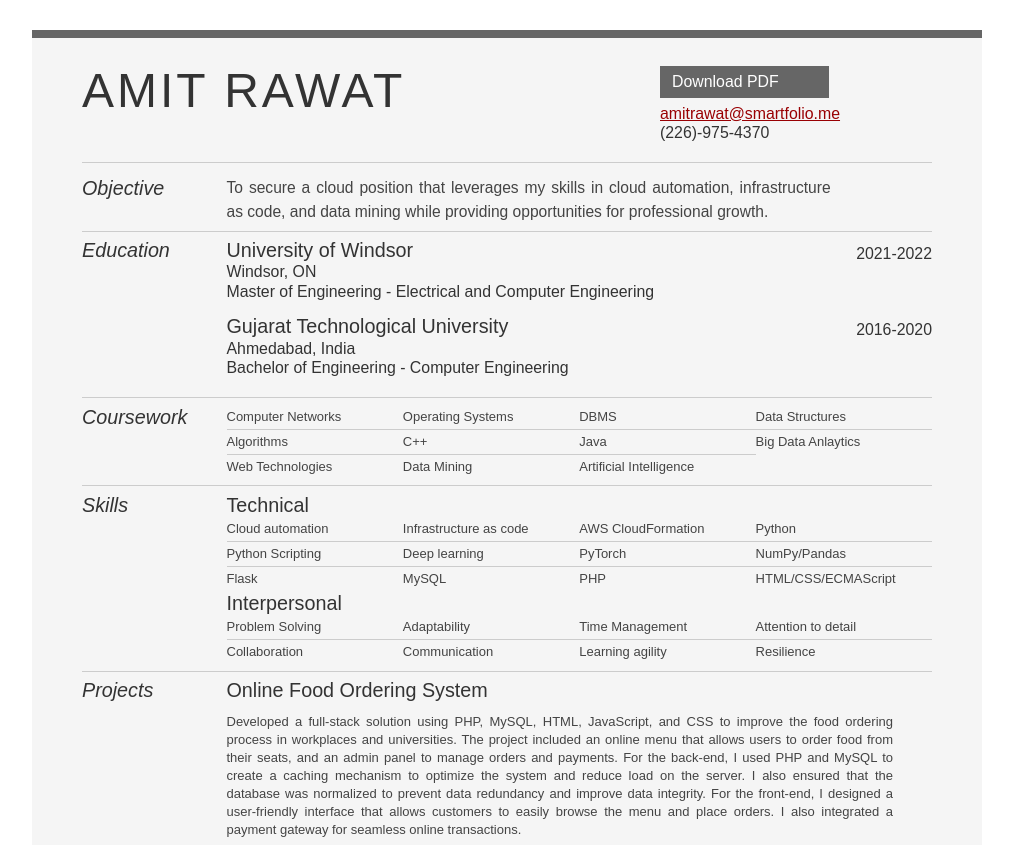
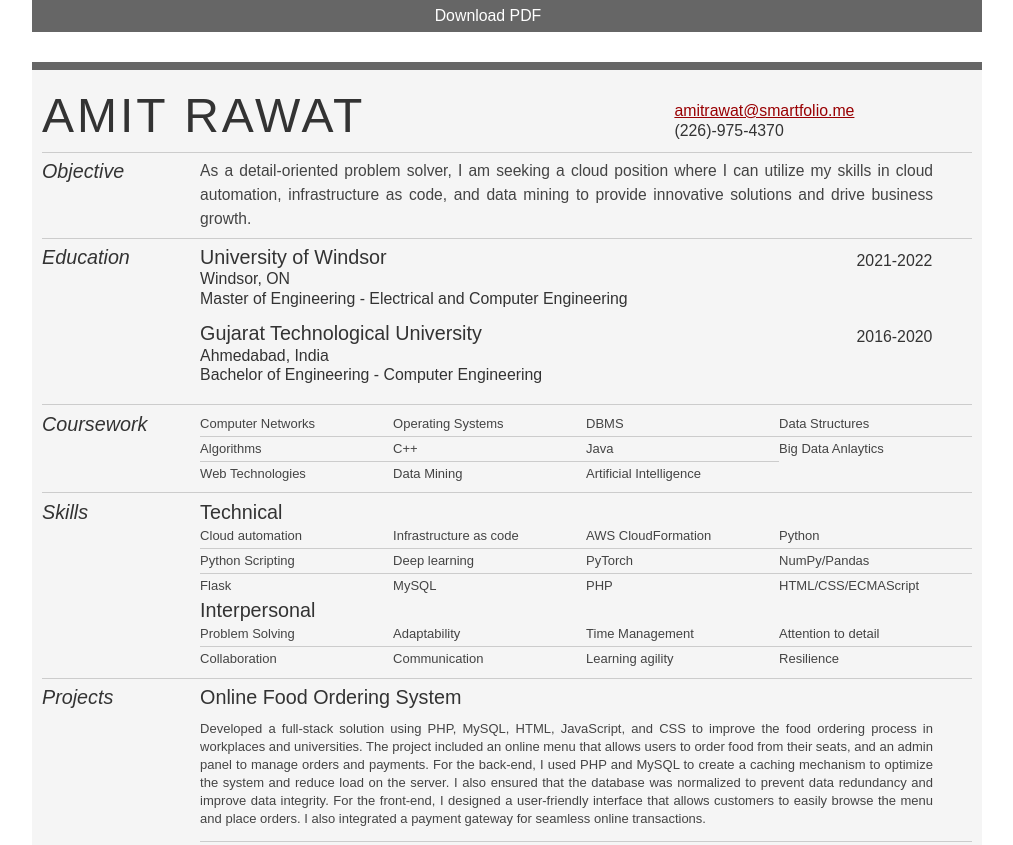
Before and after one commit to arawatamit/arawatamit.github.io, a plain HTML site: page index.html in a window 1280 px wide. Shown: the top 845 px of the page, without its empty margins (133-1146 px from the left). Drawn offline with Linux system fonts and the light colour scheme.

Commit message:
added more details

```diff
--- a/index.html
+++ b/index.html
@@ -15,17 +15,16 @@
   </head>
   <body>
     <div id="doc2" class="yui-t7">
+      <h3><a id="pdf" href="#">Download PDF</a></h3>
       <div id="inner">
         <div id="hd">
           <div class="yui-gc">
             <div class="yui-u first">
               <h1>Amit Rawat</h1>
-              <!-- <h2>Web Designer, Director</h2> -->
             </div>
 
             <div class="yui-u">
               <div class="contact-info">
-                <h3><a id="pdf" href="#">Download PDF</a></h3>
                 <h3>
                   <a href="mailto:amitrawat@smartfolio.me"
                     >amitrawat@smartfolio.me</a
@@ -49,9 +48,10 @@
                 </div>
                 <div class="yui-u">
                   <p class="enlarge">
-                    To secure a cloud position that leverages my skills in cloud
-                    automation, infrastructure as code, and data mining while
-                    providing opportunities for professional growth.
+                    As a detail-oriented problem solver, I am seeking a cloud
+                    position where I can utilize my skills in cloud automation,
+                    infrastructure as code, and data mining to provide
+                    innovative solutions and drive business growth.
                   </p>
                 </div>
               </div>
--- a/resume.css
+++ b/resume.css
@@ -28,7 +28,7 @@ body {
   color: #444;
 }
 #inner {
-  padding: 10px 50px;
+  padding: 10px 10px;
   margin: 30px auto;
   background: #f5f5f5;
   border: solid #666;
@@ -42,8 +42,8 @@ body {
 
 /* //-- header, body, footer -- */
 #hd {
-  margin: 1em 0 1em 0;
-  padding-bottom: 1.5em;
+  margin: 0.5em 0 0.5em 0;
+  padding-bottom: 0.5em;
   border-bottom: 1px solid #ccc;
 }
 #hd h2 {
@@ -57,7 +57,7 @@ body {
 
 /* //-- footer -- */
 #ft {
-  padding: 1em 0 5em 0;
+  padding: 1em 0 1em 0;
   font-size: 92%;
   border-top: 1px solid #ccc;
   text-align: center;
@@ -106,15 +106,12 @@ li {
 }
 p.enlarge {
   font-size: 120%;
-  padding-right: 6.5em;
+  padding-right: 2.5em;
   line-height: 24px;
   text-align: justify;
 }
 p.enlarge span {
   color: #000;
-}
-.contact-info {
-  margin-top: 5px;
 }
 .first h2 {
   font-style: italic;
@@ -127,12 +124,12 @@ p.enlarge span {
 
 a#pdf {
   display: block;
-  float: left;
   background: #666;
   color: white;
   padding: 6px 50px 6px 12px;
   margin-bottom: 6px;
   text-decoration: none;
+  text-align: center;
 }
 a#pdf:hover {
   background: #222;
@@ -147,7 +144,7 @@ a#pdf:hover {
 .projects h4 {
   position: absolute;
   top: 0.35em;
-  right: 0;
+  right: 0em;
 }
 .projects p {
   margin: 0.75em 0 0.5em 0;
@@ -202,7 +199,7 @@ a#pdf:hover {
 .edu h4 {
   position: absolute;
   top: 0.35em;
-  right: 0;
+  right: 2.5em;
 }
 
 .yui-u:not(.first) h2,
@@ -212,13 +209,16 @@ a#pdf:hover {
   max-width: 75%;
 }
 
-.yui-gc .yui-u {
-  display: flex;
+.contact-info {
+  margin-top: 15px;
 }
-
 body div.yui-gf div.yui-u {
   width: 83%;
 }
 body div.yui-gf div.yui-u.first {
   width: 17%;
 }
+
+.yui-t7 #yui-main .yui-b {
+  margin: 0 auto;
+}
```
